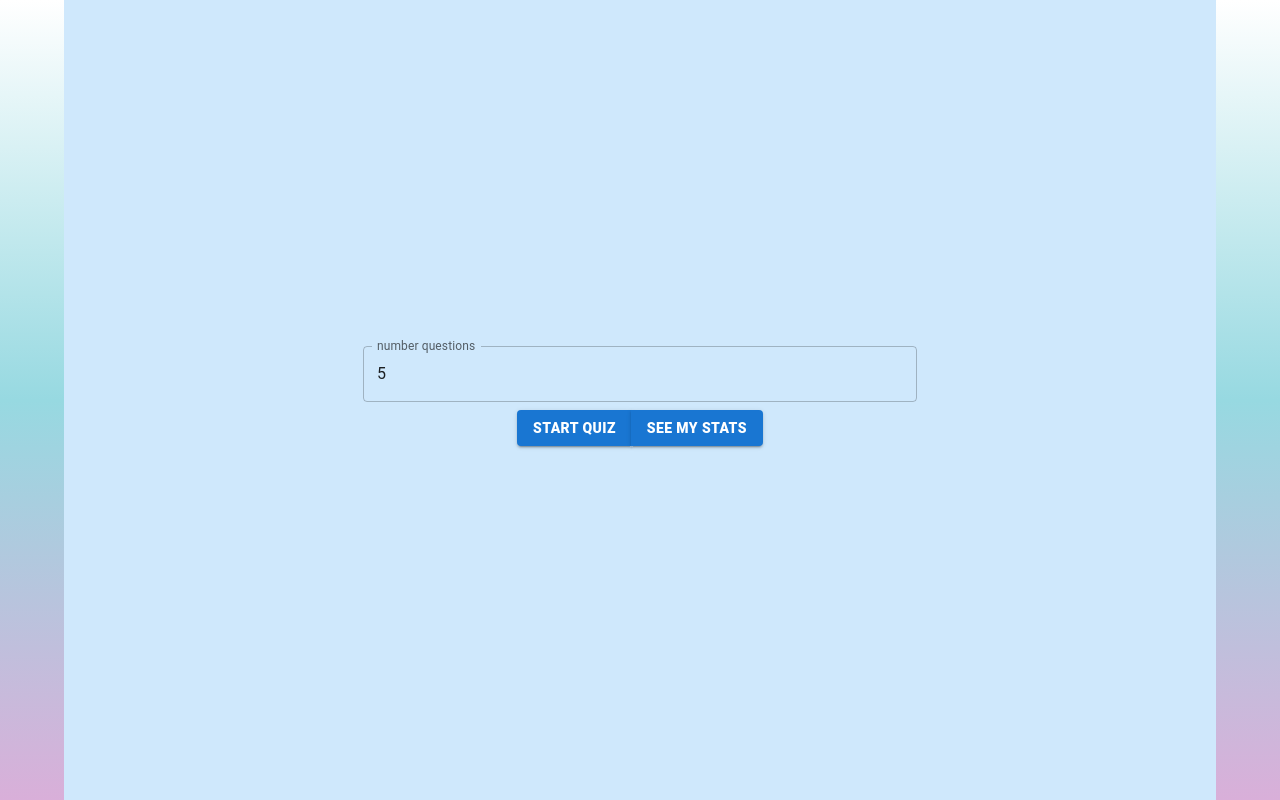
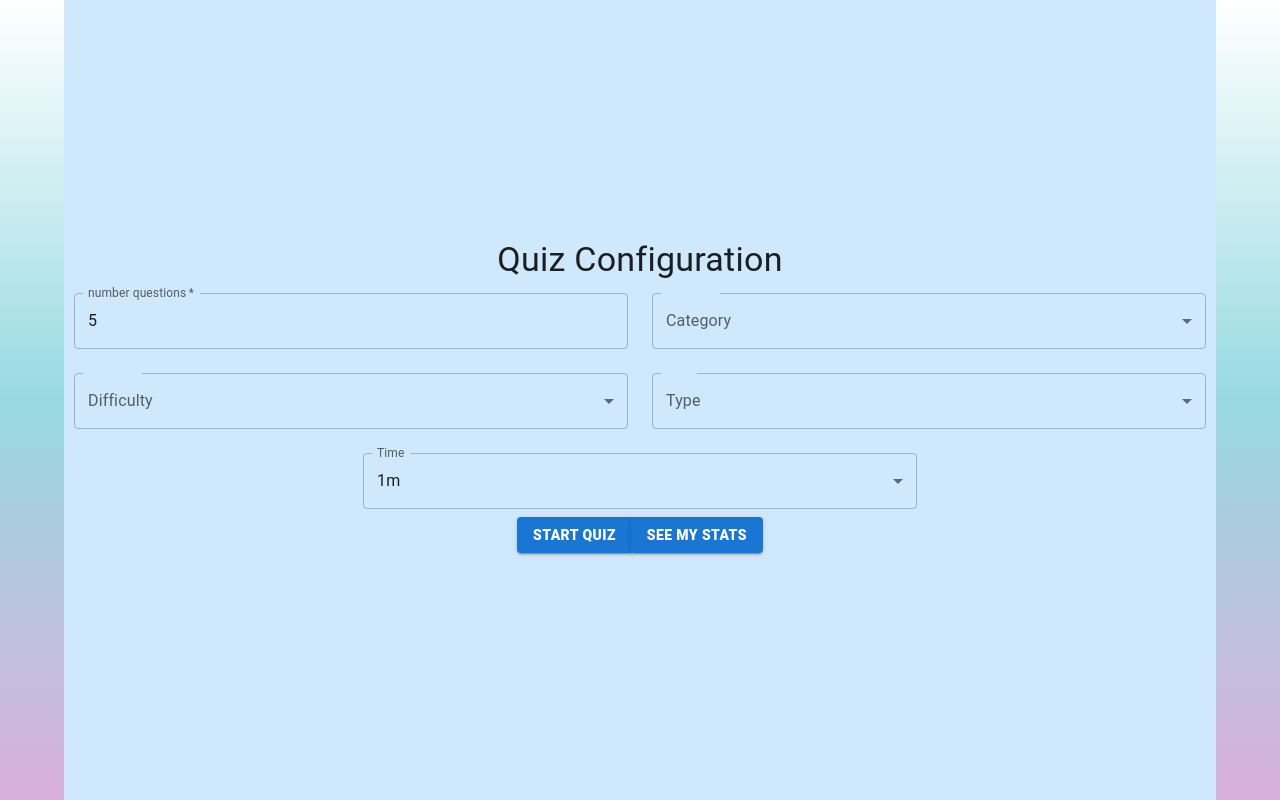
Before and after one commit to ivandmitrienko/Quiz, a React app: page / in a window 1280 px wide. Built offline with nearby package versions, Linux system fonts and the light colour scheme; the HTML template or start-up script is replaced by a standard one.

Commit message:
initial commit

```diff
--- a/src/assets/UserForm/FormSelect.tsx
+++ b/src/assets/UserForm/FormSelect.tsx
@@ -5,16 +5,26 @@ import {
   Select,
   SelectChangeEvent,
 } from '@mui/material';
+import { ChangeEvent } from 'react';
 
 interface ISelect {
   children: string;
-  values?: string[];
+  values: string[];
+  name: string;
+  value: string;
+  handleSelectChange: (
+    e:
+      | ChangeEvent<HTMLInputElement | HTMLTextAreaElement>
+      | SelectChangeEvent<string>,
+  ) => void;
 }
 
 export default function UserSelect({
   children,
+  value,
   values,
   handleSelectChange,
+  name,
 }: ISelect) {
   return (
     <FormControl fullWidth>
@@ -22,9 +32,10 @@ export default function UserSelect({
       <Select
         labelId='demo-simple-select-label'
         id='demo-simple-select'
+        name={name}
         value={value}
         label={children}
-        onChange={handleSelectChange(e, setValue)}
+        onChange={handleSelectChange}
         displayEmpty
       >
         {values &&
--- a/src/assets/UserForm/UserForm.tsx
+++ b/src/assets/UserForm/UserForm.tsx
@@ -1,13 +1,13 @@
-import React, { useState } from 'react';
+import { ChangeEvent, useState } from 'react';
 
-import { Grid, SelectChangeEvent, TextField } from '@mui/material';
+import { Grid, SelectChangeEvent, TextField, Typography } from '@mui/material';
 import Box from '@mui/material/Box';
 
-// import UserSelect from './FormSelect';
 import UserButtonGroup from '../UserButtons/UserButtonGroup';
 import numberQuestions from '../utilies/numberQuestions';
 import UserButton from '../UserButtons/UserButton';
 import { IQuizConfigState } from '../types/types';
+import UserSelect from './FormSelect';
 
 export default function UserForm() {
   const [config, setConfig] = useState<IQuizConfigState>({
@@ -18,30 +18,34 @@ export default function UserForm() {
     time: '1m',
   });
 
-  // const [nameError, setNameError] = useState<boolean>(false);
+  const [nameError, setNameError] = useState<boolean>(false);
 
   const { min, max } = numberQuestions();
 
   const handleChange = (
-    e: React.ChangeEvent<HTMLInputElement> | SelectChangeEvent<string>,
+    e:
+      | ChangeEvent<HTMLInputElement | HTMLTextAreaElement>
+      | SelectChangeEvent<string>,
   ) => {
     const { name, value } = e.target;
+
     setConfig((prevConfig) => ({
       ...prevConfig,
-      [name]: value,
+      [name]: name === 'numberOfQuestions' ? parseInt(value, 10) : value,
     }));
-    // if (e.target.validity.valid) {
-    //   setNameError(false);
-    // } else {
-    //   setNameError(true);
-    // }
+
+    if (e.target instanceof HTMLInputElement && e.target.validity.valid) {
+      setNameError(false);
+    } else if (e.target instanceof HTMLInputElement) {
+      setNameError(true);
+    }
   };
-
-  // const handleSelectChange = ({ e, selectHandle }: ISelectHandle) =>
-  //   selectHandle(e.target.value as string);
 
   return (
     <Box sx={{ width: '100%' }}>
+      <Typography variant='h4' sx={{ textAlign: 'center' }} gutterBottom>
+        Quiz Configuration
+      </Typography>
       <Grid
         container
         sx={{ display: 'flex', justifyContent: 'center' }}
@@ -51,19 +55,22 @@ export default function UserForm() {
         <Grid item xs={6}>
           <TextField
             fullWidth
-            // required
+            required
             label='number questions'
             type='number'
             inputProps={{ min, max }}
-            value={config.numberOfQuestions}
-            // error={nameError}
-            // helperText={nameError ? 'Please enter number from 5 to 15' : ''}
+            value={Number(config.numberOfQuestions)}
+            name='numberOfQuestions'
+            error={nameError}
+            helperText={nameError ? 'Please enter number from 5 to 15' : ''}
             onChange={handleChange}
           />
         </Grid>
-        {/* <Grid item xs={6}>
+        <Grid item xs={6}>
           <UserSelect
-            handleSelectChange={handleSelectChange}
+            value={config.category}
+            name='category'
+            handleSelectChange={handleChange}
             values={['general', 'sports', 'history']}
           >
             Category
@@ -71,23 +78,34 @@ export default function UserForm() {
         </Grid>
         <Grid item xs={6}>
           <UserSelect
-            handleSelectChange={handleSelectChange}
+            value={config.difficulty}
+            name='difficulty'
+            handleSelectChange={handleChange}
             values={['easy', 'medium', 'hard']}
           >
             Difficulty
           </UserSelect>
         </Grid>
         <Grid item xs={6}>
-          <UserSelect values={['multiple', 'boolean']}>Type</UserSelect>
+          <UserSelect
+            value={config.type}
+            name='type'
+            values={['multiple', 'boolean']}
+            handleSelectChange={handleChange}
+          >
+            Type
+          </UserSelect>
         </Grid>
         <Grid item xs={6}>
           <UserSelect
-            handleSelectChange={handleSelectChange(e, setTime)}
+            value={config.time}
+            name='time'
+            handleSelectChange={handleChange}
             values={['1m', '2m', '5m']}
           >
             Time
           </UserSelect>
-        </Grid> */}
+        </Grid>
       </Grid>
       <UserButtonGroup>
         <UserButton link='/test'>Start quiz</UserButton>
```
